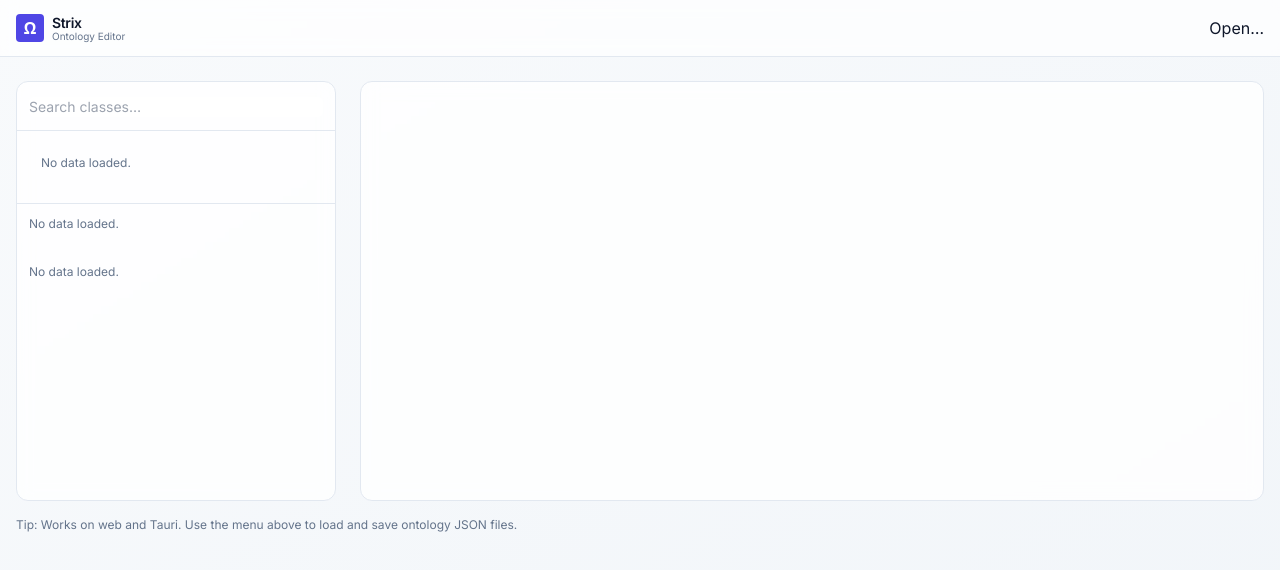
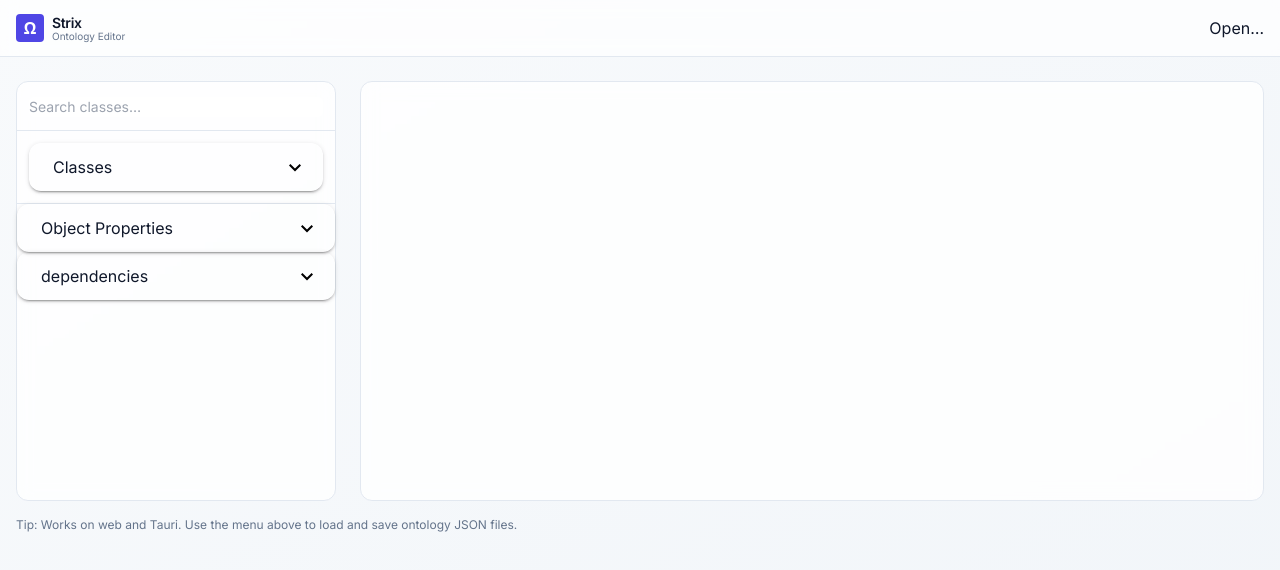
Before and after one commit to scientific-ontology-network/strix, an Angular app: page / in a window 1280 px wide. Shown: the top 570 px of the page. Built offline with nearby package versions, Linux system fonts and the light colour scheme.

Commit message:
Add collapsible hierarchies

```diff
--- a/src/app/pages/ontology-editor.ts
+++ b/src/app/pages/ontology-editor.ts
@@ -5,12 +5,13 @@ import {HierarchyTreeComponent} from '../components/hierarchy-tree';
 import {ClassDetailComponent} from '../components/class/class-detail';
 import {OntologyService} from '../services/ontology.service';
 import {StorageService} from '../services/storage.service';
+import { MatExpansionModule, MatAccordion, MatExpansionPanel, MatExpansionPanelHeader, MatExpansionPanelTitle } from '@angular/material/expansion';
 
 // @ts-ignore
 @Component({
   selector: 'app-ontology-editor',
   standalone: true,
-  imports: [CommonModule, FormsModule, HierarchyTreeComponent, ClassDetailComponent],
+  imports: [CommonModule, FormsModule, HierarchyTreeComponent, ClassDetailComponent, MatAccordion, MatExpansionPanel, MatExpansionPanelHeader, MatExpansionPanelTitle],
   template: `
     <div class="min-h-screen bg-gradient-to-br from-slate-50 to-slate-100 text-slate-900">
       <!-- Top Bar -->
@@ -40,7 +41,12 @@ import {StorageService} from '../services/storage.service';
                      placeholder="Search classes…"
                      class="w-full rounded-md border-slate-300 focus:border-primary-500 focus:ring-primary-500 text-sm"/>
             </div>
+            <mat-accordion class="object-class-collapsible">
                 <div class="p-3 border-b border-slate-200">
+                  <mat-expansion-panel>
+                    <mat-expansion-panel-header>
+                      <mat-panel-title> Classes </mat-panel-title>
+                    </mat-expansion-panel-header>
                     <app-hierarchy-tree
                         [hierarchy]="svc.ontologyData().isAssertedSuperclassOf"
                         [roots]="svc.ontologyData().classRoots"
@@ -49,8 +55,14 @@ import {StorageService} from '../services/storage.service';
                         [searchQuery]="svc.searchQuery()"
                         (selected)="svc.selectClass($event)"
                       />
+                    </mat-expansion-panel>
                   </div>
+
               <div>
+                <mat-expansion-panel>
+                  <mat-expansion-panel-header>
+                    <mat-panel-title> Object Properties </mat-panel-title>
+                  </mat-expansion-panel-header>
                   <app-hierarchy-tree
                       [hierarchy]="svc.ontologyData().isAssertedSuperObjectPropertyOf"
                       [roots]="svc.ontologyData().objectPropertyRoots"
@@ -59,8 +71,14 @@ import {StorageService} from '../services/storage.service';
                       [searchQuery]="svc.searchQuery()"
                       (selected)="svc.selectClass($event)"
                   />
+                </mat-expansion-panel>
               </div>
+
               <div>
+                <mat-expansion-panel>
+                  <mat-expansion-panel-header>
+                    <mat-panel-title> dependencies </mat-panel-title>
+                  </mat-expansion-panel-header>
                   <app-hierarchy-tree
                       [hierarchy]="svc.ontologyData().dependencies"
                       [roots]="svc.ontologyData().dependencyRoots"
@@ -69,7 +87,9 @@ import {StorageService} from '../services/storage.service';
                       [searchQuery]="svc.searchQuery()"
                       (selected)="svc.selectClass($event)"
                   />
+                </mat-expansion-panel>
               </div>
+            </mat-accordion>
           </aside>
           <section class="rounded-xl border border-slate-200 bg-white/80 backdrop-blur min-h-[420px]">
             @if (selected()) {
```
Lines whose indentation alone changed are shown as unchanged.
